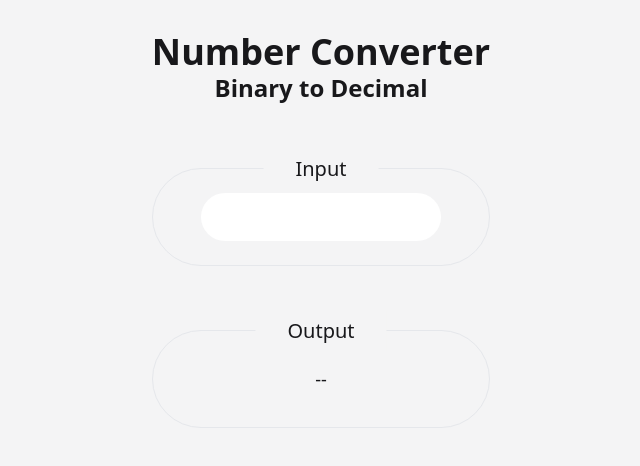
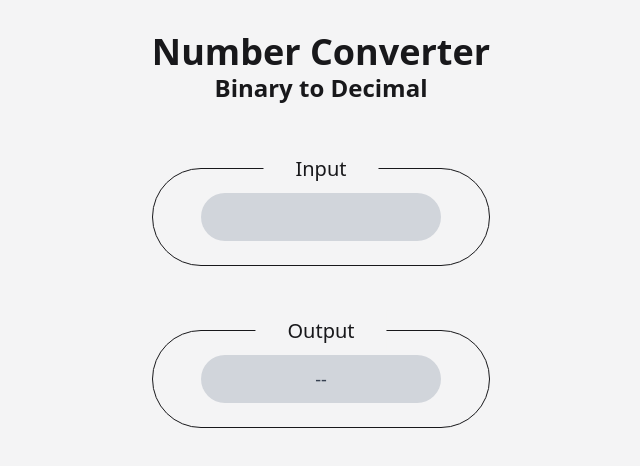
Before and after one commit to msrumon/apps, a website built with Vite: page 1-beginner-bin2dec-1001/index.html in a window 1280 px wide. Shown: the whole page, without its empty margins (319-959 px from the left). Built offline with nearby package versions, Linux system fonts and the light colour scheme.

Commit message:
add some more css to first app

```diff
--- a/1-beginner-bin2dec-1001/src/style.css
+++ b/1-beginner-bin2dec-1001/src/style.css
@@ -33,10 +33,11 @@ body {
   @apply mt-16;
   @apply border;
   @apply rounded-full;
-  @apply relative;
-  @apply dark:border-white;
+  @apply border-zinc-900;
+  @apply dark:border-zinc-100;
   @apply px-12;
   @apply py-6;
+  @apply relative;
 }
 
 .wrapper__title {
@@ -61,6 +62,8 @@ body {
   @apply text-lg;
   @apply rounded-full;
   @apply text-center;
+  @apply bg-gray-300;
+  @apply text-gray-700;
   @apply dark:bg-gray-700;
   @apply dark:text-gray-100;
 }
@@ -68,6 +71,7 @@ body {
 .wrapper__error {
   @apply hidden;
   @apply mt-2;
+  @apply text-pink-600;
   @apply dark:text-pink-400;
   @apply text-center;
 }
@@ -82,6 +86,8 @@ body {
   @apply focus-visible:outline-none;
   @apply focus:ring;
   @apply focus-visible:ring;
+  @apply focus:ring-gray-600;
+  @apply focus-visible:ring-gray-600;
   @apply focus:dark:ring-gray-500;
   @apply focus-visible:dark:ring-gray-500;
   @apply [&::-webkit-inner-spin-button]:appearance-none;
```
